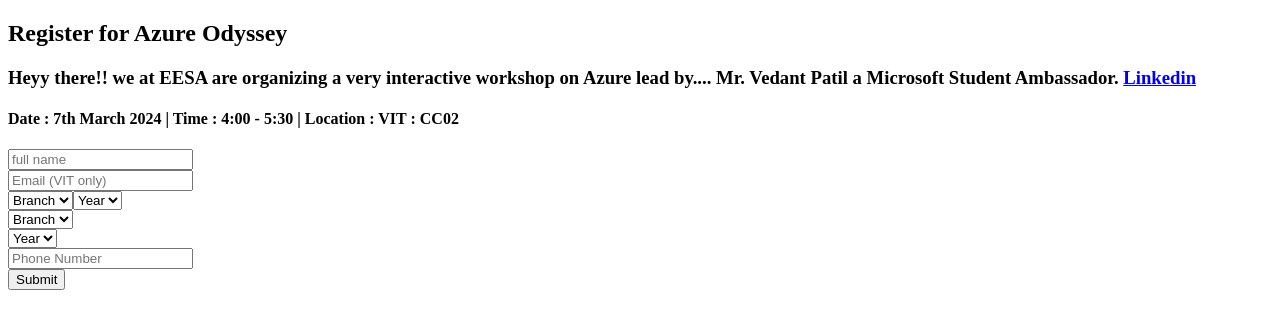
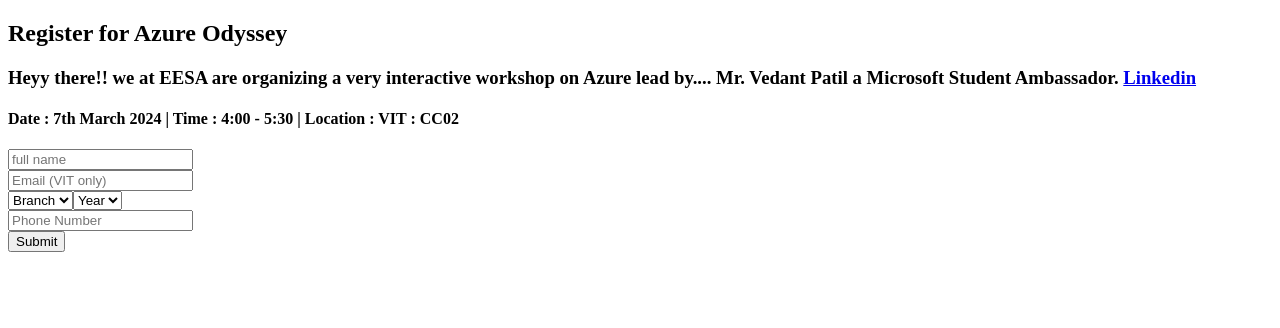
Before and after one commit to Harry-jain/hkt24, a Next.js app: page /register in a window 1280 px wide. Shown: the top 328 px of the page. Built offline with nearby package versions, Linux system fonts and the light colour scheme.

Commit message:
Update index.js

```diff
--- a/pages/register/index.js
+++ b/pages/register/index.js
@@ -127,68 +127,6 @@ const Contact = () => {
             </div>
 
 
-    <div className="flex p-2 ">
-<div className="pl-[4px]">
-              <select
-                name="Branch"
-                id="Branch"
-                required
-                placeholder="Branch"
-                className="input p-2"
-                name="entry.2023976054"
-              >
-<option className="text-black" value="Branch">
-                Branch
-                </option>
-                <option className="text-black" value="CMPN">
-                  CMPN
-                </option>
-                <option className="text-black" value="INFT">
-                  INFT
-                </option>
-                <option className="text-black" value="ExCS">
-                  ExCS
-                </option>
-                <option className="text-black" value="ExTC">
-                  ExTC
-                </option>
-                <option className="text-black" value="BIOM">
-                  BIOM
-                </option>
-                <option className="text-black" value="Mtech ">
-                  M.Tech
-                </option>
-
-              </select>
-</div>
-
-<div className="pr-[4px]">
- <select
-                name="Year"
-                id="Year"
-                placeholder="Year"
-                className="input p-2"
-                required
-                name="entry.359830086"
-              >
-<option className="text-black" value="*year*">
-                 Year
-                </option>
-                <option className="text-black" value="First">
-                  1st
-                </option>
-                <option className="text-black" value="Second">
-                  2nd
-                </option>
-                <option className="text-black" value="Third">
-                  3rd
-                </option>
-                <option className="text-black" value="Fourth">
-                  4th
-                </option>
-              </select>
-            </div>
-</div>
 
 
 
```
